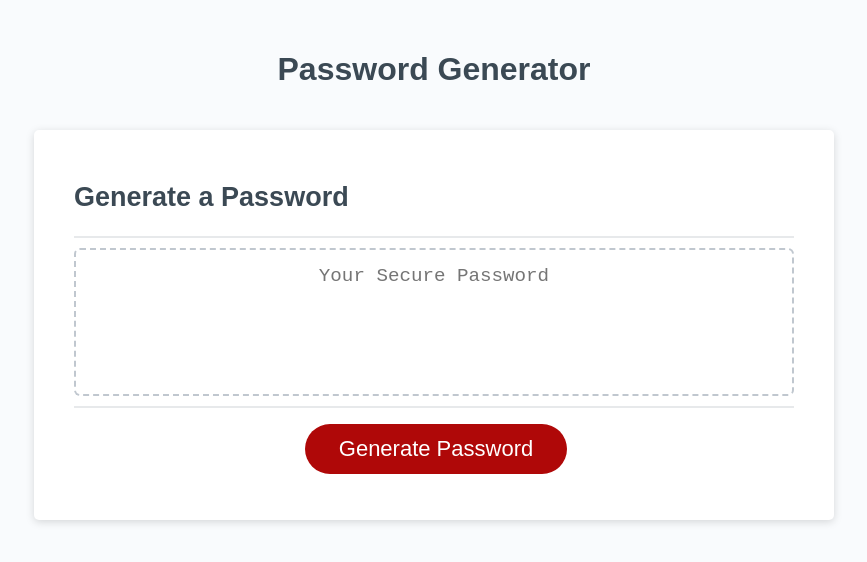
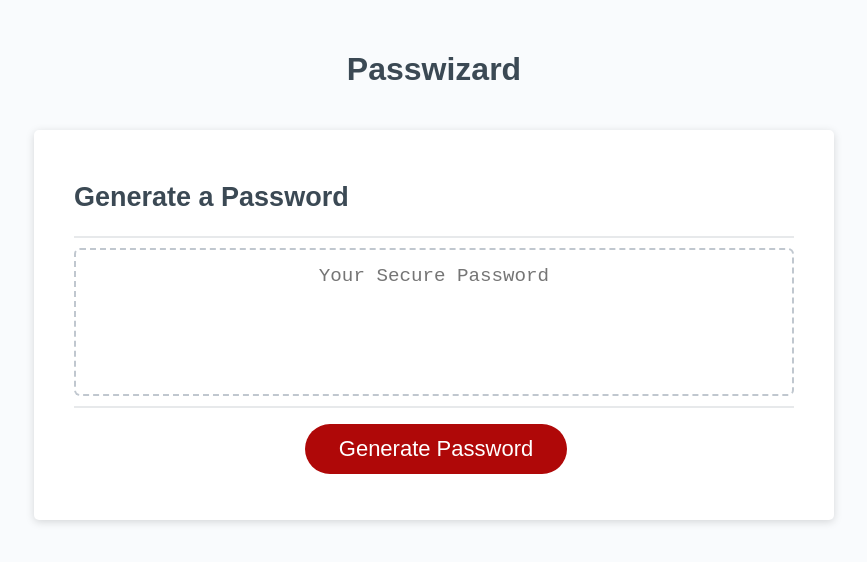
Before and after one commit to CalebFunderburk/Passwizard, a plain HTML site: page index.html in a window 1280 px wide. Shown: the whole page, without its empty margins (206-1073 px from the left). Drawn offline with Linux system fonts and the light colour scheme.

Commit message:
rebranding

```diff
--- a/index.html
+++ b/index.html
@@ -4,13 +4,13 @@
     <meta charset="UTF-8" />
     <meta name="viewport" content="width=device-width, initial-scale=1.0" />
     <meta http-equiv="X-UA-Compatible" content="ie=edge" />
-    <title>Password Generator</title>
+    <title>Passwizard</title>
     <link rel="stylesheet" href="style.css" />
   </head>
   <body>
     <div class="wrapper">
       <header>
-        <h1>Password Generator</h1>
+        <h1>Passwizard</h1>
       </header>
       <div class="card">
         <div class="card-header">
```
Also changed, not shown: 1 other file.
